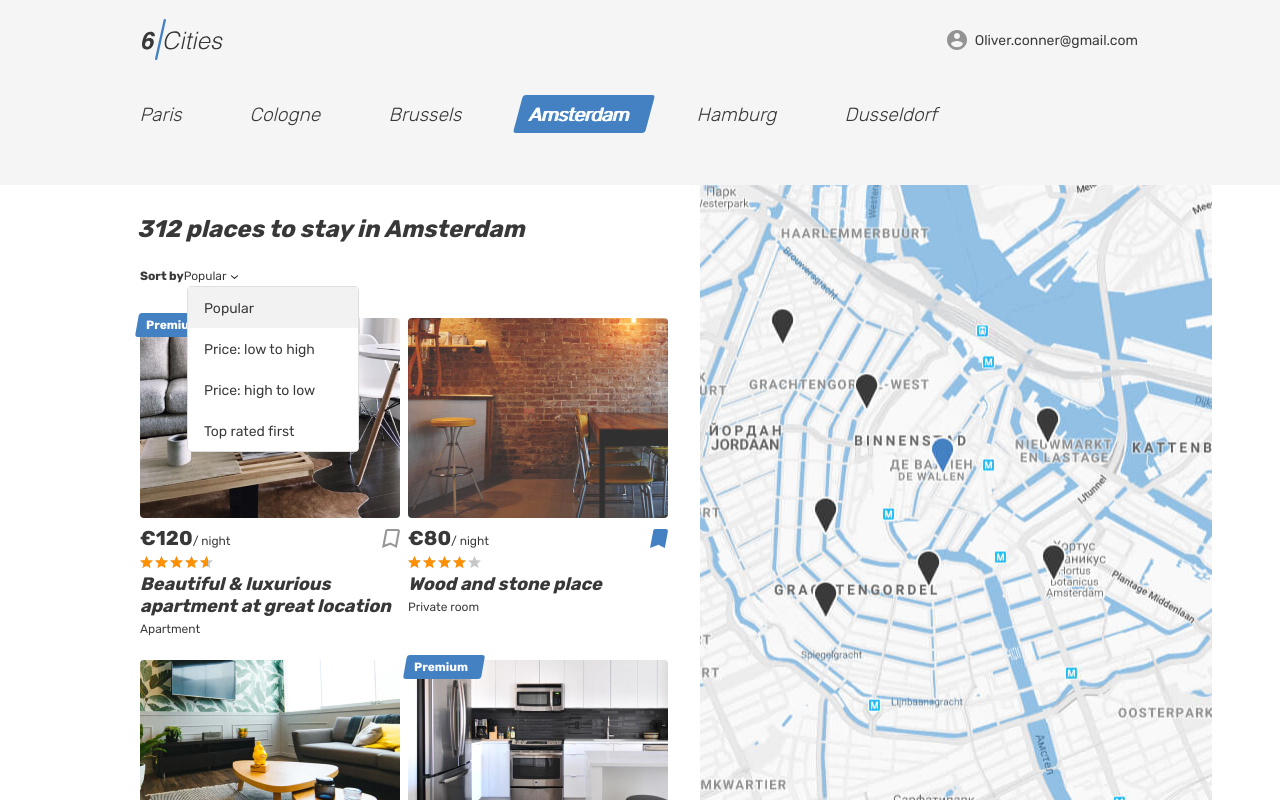
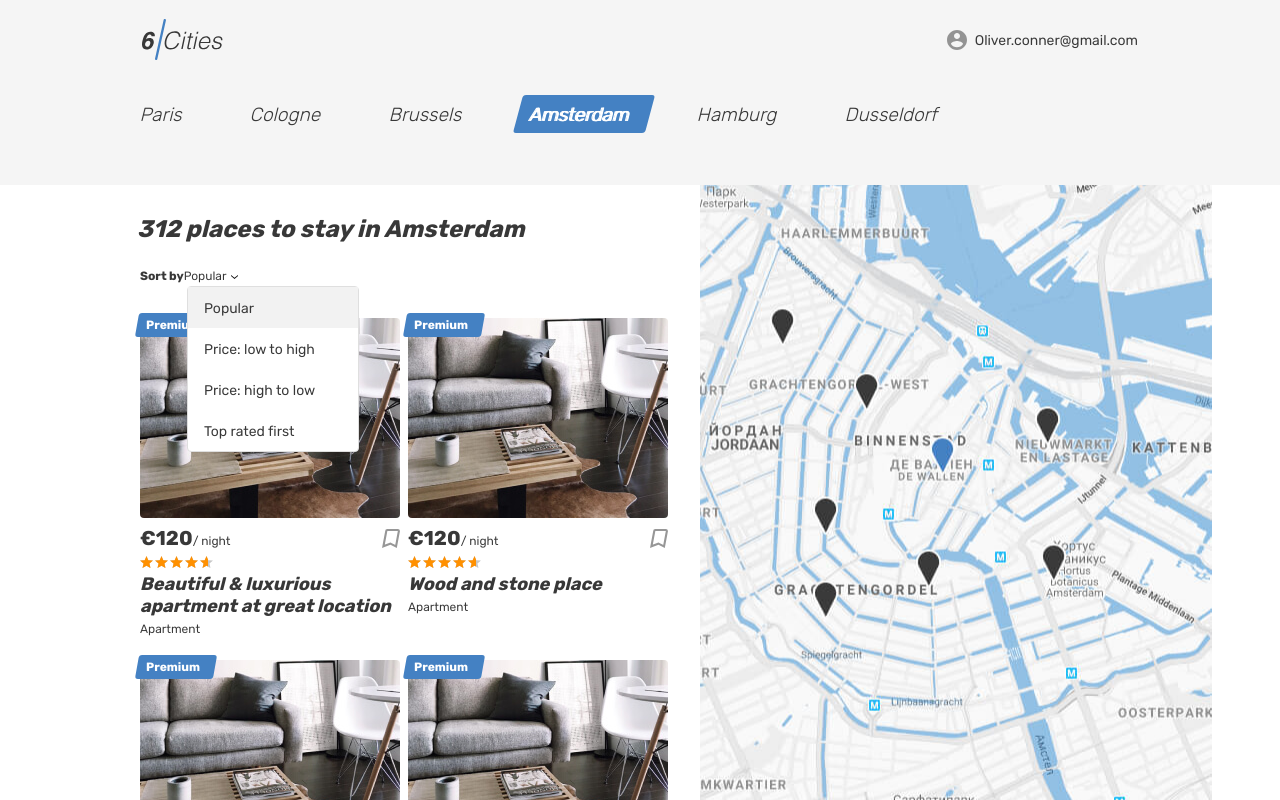
Before and after one commit to YuliaGutkina/128700-six-cities-2, a React app: page / in a window 1280 px wide. Built offline with nearby package versions, Linux system fonts and the light colour scheme.

Commit message:
Add titles via props

```diff
--- a/package.json
+++ b/package.json
@@ -25,6 +25,7 @@
     "node": "10"
   },
   "dependencies": {
+    "prop-types": "15.7.2",
     "react": "16.10.2",
     "react-dom": "16.10.2"
   }
--- a/src/components/app/app.jsx
+++ b/src/components/app/app.jsx
@@ -1,6 +1,10 @@
 import React from 'react';
+import PropTypes from "prop-types";
 
-export const App = () => {
+
+export const App = (props) => {
+  const {places} = props;
+
   return (
     <div className="page page--gray page--main">
       <header className="header">
@@ -92,7 +96,8 @@ export const App = () => {
                 */}
               </form>
               <div className="cities__places-list places__list tabs__content">
-                <article className="cities__place-card place-card">
+                {places.map((title, index) =>
+                  <article key={index} className="cities__place-card place-card">
                     <div className="place-card__mark">
                       <span>Premium</span>
                     </div>
@@ -121,138 +126,12 @@ export const App = () => {
                         </div>
                       </div>
                       <h2 className="place-card__name">
-                      <a href="#">Beautiful &amp; luxurious apartment at great location</a>
+                        <a href="#">{title}</a>
                       </h2>
                       <p className="place-card__type">Apartment</p>
                     </div>
                   </article>
-                <article className="cities__place-card place-card">
-                  <div className="cities__image-wrapper place-card__image-wrapper">
-                    <a href="#">
-                      <img className="place-card__image" src="img/room.jpg" width={260} height={200} alt="Place image" />
-                    </a>
-                  </div>
-                  <div className="place-card__info">
-                    <div className="place-card__price-wrapper">
-                      <div className="place-card__price">
-                        <b className="place-card__price-value">€80</b>
-                        <span className="place-card__price-text">/&nbsp;night</span>
-                      </div>
-                      <button className="place-card__bookmark-button place-card__bookmark-button--active button" type="button">
-                        <svg className="place-card__bookmark-icon" width={18} height={19}>
-                          <use xlinkHref="#icon-bookmark" />
-                        </svg>
-                        <span className="visually-hidden">In bookmarks</span>
-                      </button>
-                    </div>
-                    <div className="place-card__rating rating">
-                      <div className="place-card__stars rating__stars">
-                        <span style={{width: `80%`}} />
-                        <span className="visually-hidden">Rating</span>
-                      </div>
-                    </div>
-                    <h2 className="place-card__name">
-                      <a href="#">Wood and stone place</a>
-                    </h2>
-                    <p className="place-card__type">Private room</p>
-                  </div>
-                </article>
-                <article className="cities__place-card place-card">
-                  <div className="cities__image-wrapper place-card__image-wrapper">
-                    <a href="#">
-                      <img className="place-card__image" src="img/apartment-02.jpg" width={260} height={200} alt="Place image" />
-                    </a>
-                  </div>
-                  <div className="place-card__info">
-                    <div className="place-card__price-wrapper">
-                      <div className="place-card__price">
-                        <b className="place-card__price-value">€132</b>
-                        <span className="place-card__price-text">/&nbsp;night</span>
-                      </div>
-                      <button className="place-card__bookmark-button button" type="button">
-                        <svg className="place-card__bookmark-icon" width={18} height={19}>
-                          <use xlinkHref="#icon-bookmark" />
-                        </svg>
-                        <span className="visually-hidden">To bookmarks</span>
-                      </button>
-                    </div>
-                    <div className="place-card__rating rating">
-                      <div className="place-card__stars rating__stars">
-                        <span style={{width: `80%`}} />
-                        <span className="visually-hidden">Rating</span>
-                      </div>
-                    </div>
-                    <h2 className="place-card__name">
-                      <a href="#">Canal View Prinsengracht</a>
-                    </h2>
-                    <p className="place-card__type">Apartment</p>
-                  </div>
-                </article>
-                <article className="cities__place-card place-card">
-                  <div className="place-card__mark">
-                    <span>Premium</span>
-                  </div>
-                  <div className="cities__image-wrapper place-card__image-wrapper">
-                    <a href="#">
-                      <img className="place-card__image" src="img/apartment-03.jpg" width={260} height={200} alt="Place image" />
-                    </a>
-                  </div>
-                  <div className="place-card__info">
-                    <div className="place-card__price-wrapper">
-                      <div className="place-card__price">
-                        <b className="place-card__price-value">€180</b>
-                        <span className="place-card__price-text">/&nbsp;night</span>
-                      </div>
-                      <button className="place-card__bookmark-button button" type="button">
-                        <svg className="place-card__bookmark-icon" width={18} height={19}>
-                          <use xlinkHref="#icon-bookmark" />
-                        </svg>
-                        <span className="visually-hidden">To bookmarks</span>
-                      </button>
-                    </div>
-                    <div className="place-card__rating rating">
-                      <div className="place-card__stars rating__stars">
-                        <span style={{width: `100%`}} />
-                        <span className="visually-hidden">Rating</span>
-                      </div>
-                    </div>
-                    <h2 className="place-card__name">
-                      <a href="#">Nice, cozy, warm big bed apartment</a>
-                    </h2>
-                    <p className="place-card__type">Apartment</p>
-                  </div>
-                </article>
-                <article className="cities__place-card place-card">
-                  <div className="cities__image-wrapper place-card__image-wrapper">
-                    <a href="#">
-                      <img className="place-card__image" src="img/room.jpg" width={260} height={200} alt="Place image" />
-                    </a>
-                  </div>
-                  <div className="place-card__info">
-                    <div className="place-card__price-wrapper">
-                      <div className="place-card__price">
-                        <b className="place-card__price-value">€80</b>
-                        <span className="place-card__price-text">/&nbsp;night</span>
-                      </div>
-                      <button className="place-card__bookmark-button place-card__bookmark-button--active button" type="button">
-                        <svg className="place-card__bookmark-icon" width={18} height={19}>
-                          <use xlinkHref="#icon-bookmark-active" />
-                        </svg>
-                        <span className="visually-hidden">In bookmarks</span>
-                      </button>
-                    </div>
-                    <div className="place-card__rating rating">
-                      <div className="place-card__stars rating__stars">
-                        <span style={{width: `80%`}} />
-                        <span className="visually-hidden">Rating</span>
-                      </div>
-                    </div>
-                    <h2 className="place-card__name">
-                      <a href="#">Wood and stone place</a>
-                    </h2>
-                    <p className="place-card__type">Private room</p>
-                  </div>
-                </article>
+                )}
               </div>
             </section>
             <div className="cities__right-section">
@@ -264,3 +143,7 @@ export const App = () => {
     </div>
   );
 };
+
+App.propTypes = {
+  places: PropTypes.arrayOf(PropTypes.string).isRequired
+};
--- a/src/index.js
+++ b/src/index.js
@@ -2,9 +2,19 @@ import ReactDOM from 'react-dom';
 import React from 'react';
 import {App} from "./components/app/app";
 
+
 const init = () => {
+  const places = [
+    `Beautiful & luxurious apartment at great location`,
+    `Wood and stone place`,
+    `Canal View Prinsengracht`,
+    `Nice, cozy, warm big bed apartment`
+  ];
+
   ReactDOM.render(
-      <App/>,
+      <App
+        places={places}
+      />,
       document.querySelector(`#root`)
   );
 };
```
Also changed, not shown: 1 other file (tests, documents, lock files or other folders). Lines whose indentation alone changed are shown as unchanged.
